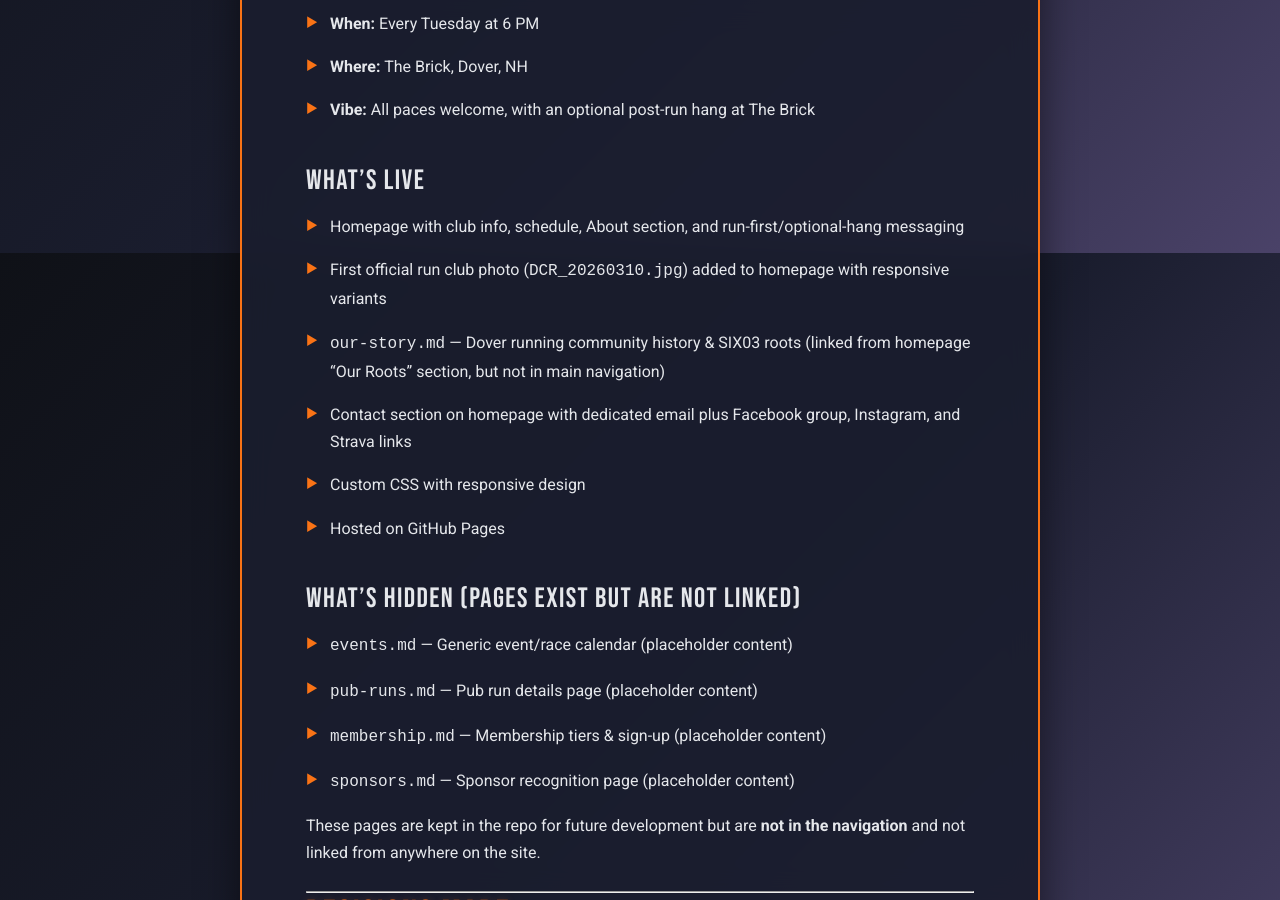
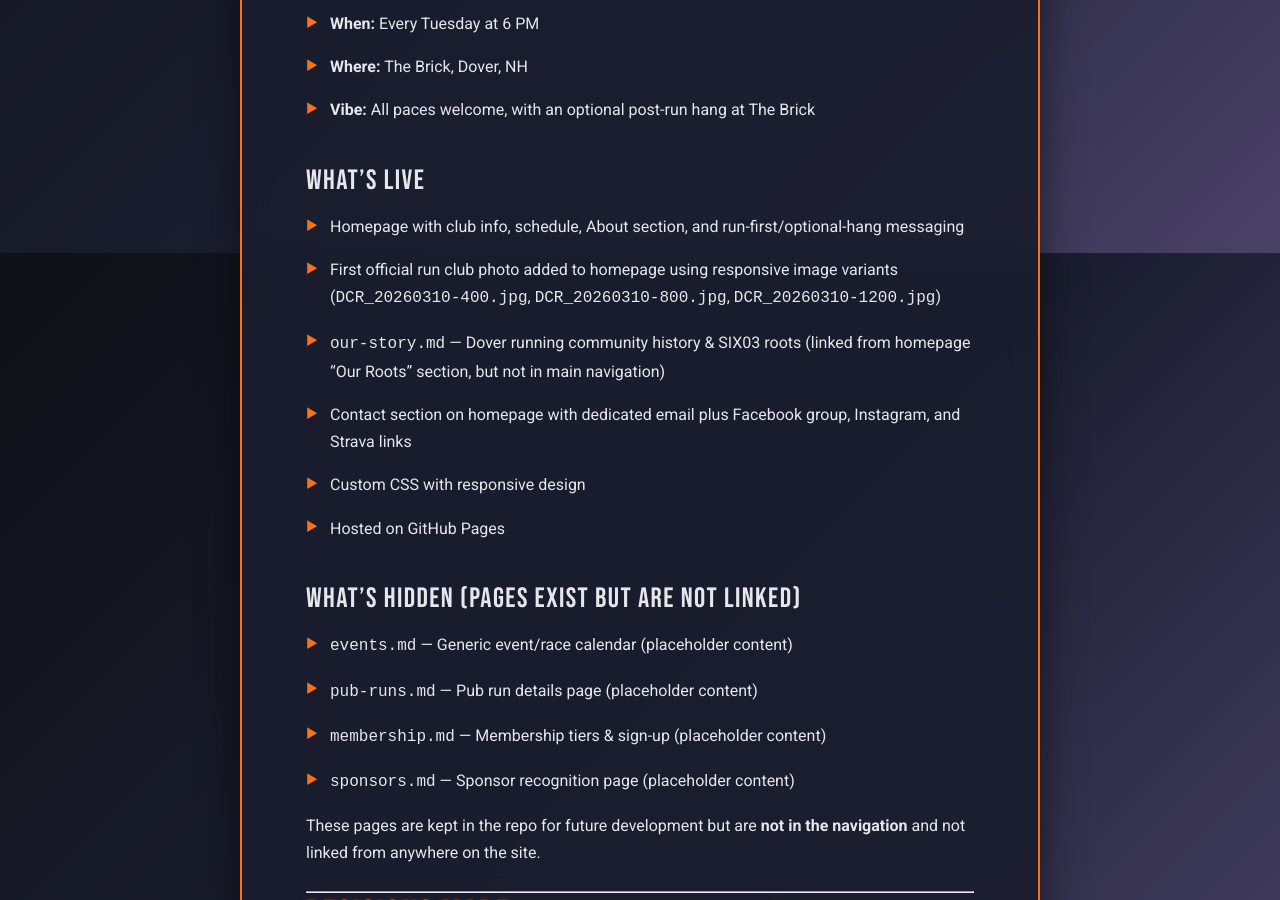
Before and after one commit to dekay2001/dover-run-club-website, a Jekyll site: the page built from design/website-roadmap.md, in a window 1280 px wide and 900 px high, scrolled down 647 px. Built offline with Jekyll 4.4.1, drawn with Linux system fonts in a browser that asks for light colours; our own code applies the rules of GitHub Pages for plain Markdown files.

Commit message:
Apply suggestions from code review
Co-authored-by: Copilot <175728472+Copilot@users.noreply.github.com>

```diff
--- a/design/website-roadmap.md
+++ b/design/website-roadmap.md
@@ -15,7 +15,7 @@ The site is a **single-page website** focused on the essentials:
 
 ### What's Live
 - Homepage with club info, schedule, About section, and run-first/optional-hang messaging
-- First official run club photo (`DCR_20260310.jpg`) added to homepage with responsive variants
+- First official run club photo added to homepage using responsive image variants (`DCR_20260310-400.jpg`, `DCR_20260310-800.jpg`, `DCR_20260310-1200.jpg`)
 - `our-story.md` — Dover running community history & SIX03 roots (linked from homepage "Our Roots" section, but not in main navigation)
 - Contact section on homepage with dedicated email plus Facebook group, Instagram, and Strava links
 - Custom CSS with responsive design
```
Also changed, not shown: index.md (+1 -1 lines).
